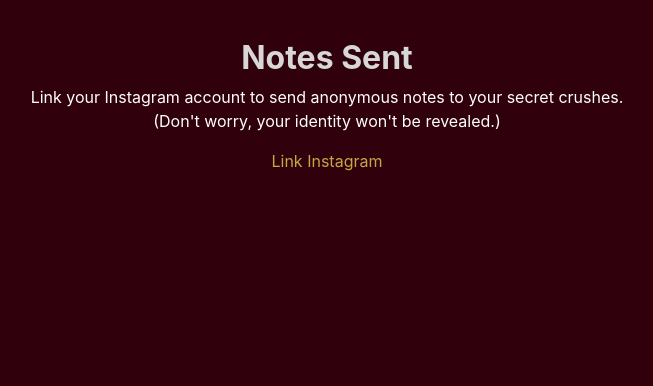
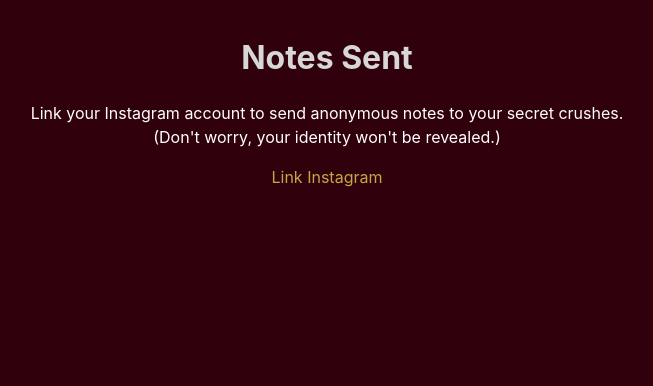
Before and after one commit to felixsundar/hidento_project, a Django app: template secretcrushapp/templates/secretcrushapp/sent_messages.html in a window 1280 px wide. Shown: the part 65-451 px from the top of the page, without its empty margins (313-966 px from the left). Run offline with Django 3.2, Linux system fonts and the light colour scheme; the template is opened without the code that fills it, so the values that code supplies are empty; some libraries are stand-ins or nearby versions.

Commit message:
ui change

```diff
--- a/secretcrushapp/templates/secretcrushapp/sent_messages.html
+++ b/secretcrushapp/templates/secretcrushapp/sent_messages.html
@@ -11,7 +11,7 @@
         <h2 class="hidento-title-color"><b>Notes Sent</b></h2>
 
         {% if sent_messages is None %}
-        <p>Link your Instagram account to send anonymous notes to your secret crushes.<br>
+        <p class="mt-4">Link your Instagram account to send anonymous notes to your secret crushes.<br>
             (Don't worry, your identity won't be revealed.)</p>
         <a href="{% url 'linkInstagram' %}" class="hidento-heading-color"> Link Instagram </a>
         {% else %}
--- a/secretcrushapp/templates/secretcrushapp/sent_messages_m.html
+++ b/secretcrushapp/templates/secretcrushapp/sent_messages_m.html
@@ -11,7 +11,7 @@
         <h2 class="hidento-title-color"><b>Notes Sent</b></h2>
 
         {% if sent_messages is None %}
-        <p>Link your Instagram account to send anonymous notes to your secret crushes.<br>
+        <p class="mt-4">Link your Instagram account to send anonymous notes to your secret crushes.<br>
             (Don't worry, your identity won't be revealed.)</p>
         <a href="{% url 'linkInstagram' %}" class="hidento-heading-color"> Link Instagram </a>
         {% else %}
```
